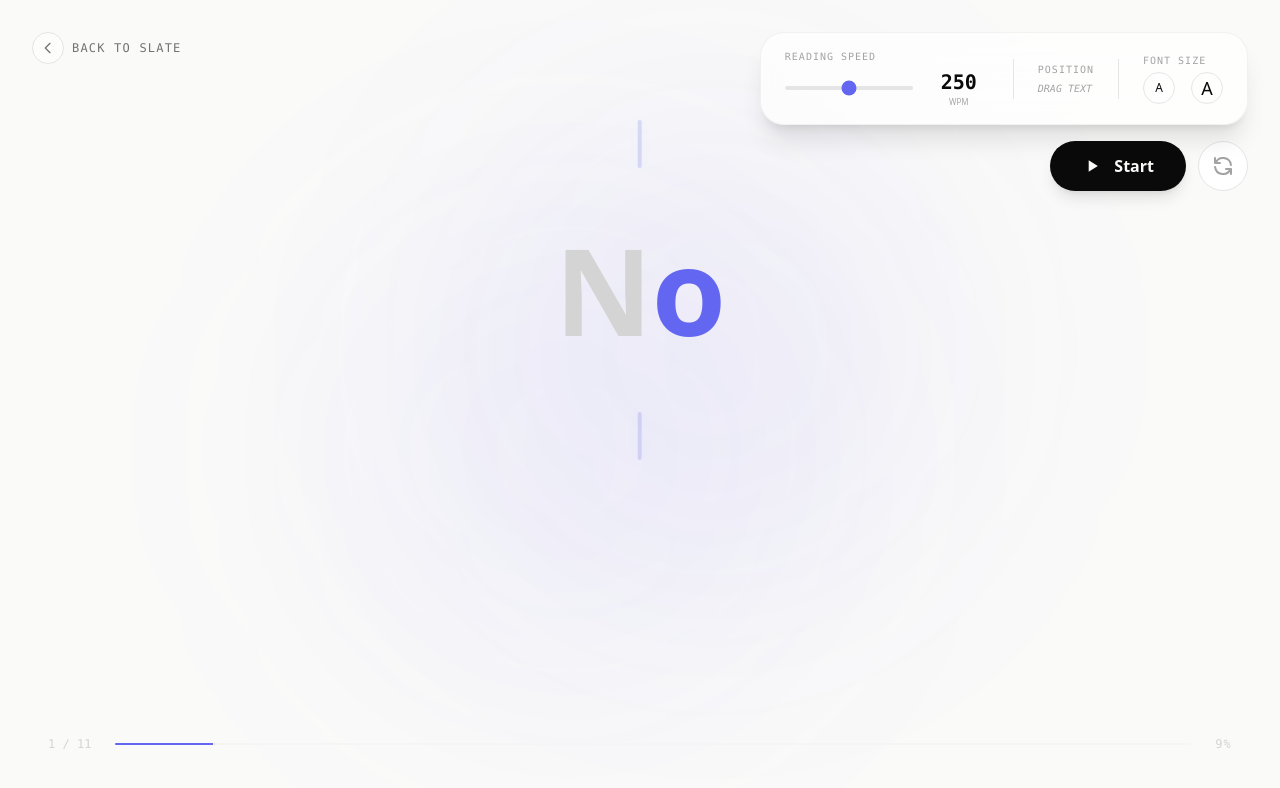
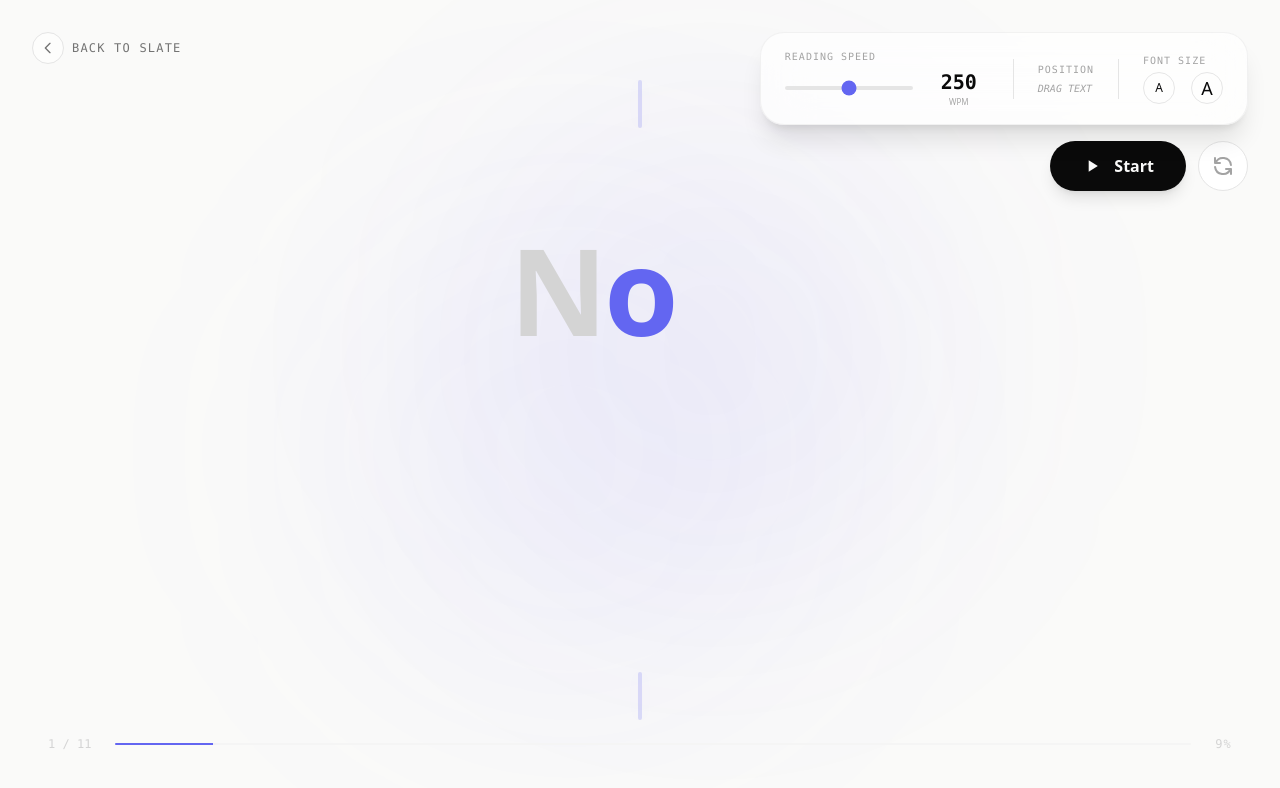
Before and after one commit to soheilfathalian/VAIRAL, a Next.js app: page /teleprompter in a window 1280 px wide. Shown: the top 788 px of the page. Built offline with nearby package versions, Linux system fonts and the light colour scheme.

Commit message:
feat(teleprompter): center focus letter, add pacing delays

```diff
--- a/app/teleprompter/page.tsx
+++ b/app/teleprompter/page.tsx
@@ -49,12 +49,27 @@ function Teleprompter() {
     }));
   }, [wpm, verticalPos, horizontalPos, fontSize]);
 
+  // Natural-reading delay multipliers
+  const getWordDelay = (word: string, baseMs: number): number => {
+    let multiplier = 1;
+
+    // Sentence-end pause (full stop, !, ?)
+    if (/[.!?]["')?]*$/.test(word)) multiplier *= 1.8;
+
+    // Long-word buffer: words > 8 chars get extra time proportional to extra length
+    const extraChars = Math.max(0, word.replace(/[^a-zA-Z]/g, "").length - 8);
+    if (extraChars > 0) multiplier *= 1 + Math.min(extraChars * 0.08, 1); // cap at 2×
+
+    return baseMs * multiplier;
+  };
+
   useEffect(() => {
     if (isPlaying && currentIndex < words.length) {
       const msPerWord = (60 / wpm) * 1000;
+      const delay = getWordDelay(words[currentIndex], msPerWord);
       timerRef.current = setTimeout(() => {
         setCurrentIndex((prev) => prev + 1);
-      }, msPerWord);
+      }, delay);
     } else if (currentIndex >= words.length) {
       setIsPlaying(false);
     }
@@ -110,9 +125,11 @@ function Teleprompter() {
 
   const currentWord = words[currentIndex] || "";
 
-  // Spritz-like focus point calculation
-  const getFocusIndex = (word: string) => {
-    const len = word.length;
+  // Spritz focus-letter: always sits at the same horizontal anchor.
+  // The focus index follows the Spritz formula (optimal recognition point).
+  const getFocusIndex = (word: string): number => {
+    // Strip trailing punctuation for length measurement
+    const len = word.replace(/[^a-zA-Z0-9]/g, "").length;
     if (len <= 1) return 0;
     if (len <= 5) return 1;
     if (len <= 9) return 2;
@@ -122,8 +139,8 @@ function Teleprompter() {
 
   const focusIndex = getFocusIndex(currentWord);
   const before = currentWord.slice(0, focusIndex);
-  const focus = currentWord.slice(focusIndex, focusIndex + 1);
-  const after = currentWord.slice(focusIndex + 1);
+  const focus  = currentWord.slice(focusIndex, focusIndex + 1);
+  const after  = currentWord.slice(focusIndex + 1);
 
   return (
     <div className={`fixed inset-0 bg-paper text-ink flex flex-col font-sans overflow-hidden transition-colors duration-300 ${isDragging ? 'bg-neutral-100' : 'bg-paper'}`}>
@@ -211,32 +228,32 @@ function Teleprompter() {
 
       {/* Main Display Area */}
       <div className="relative flex-1 cursor-move select-none" onMouseDown={onMouseDown}>
-         <div
-            className={`absolute flex justify-center items-center transition-all ${isDragging ? 'duration-0' : 'duration-500 ease-out'}`}
-            style={{
-              top: `${verticalPos}%`,
-              left: `${horizontalPos}%`,
-              transform: 'translateX(-50%)'
-            }}
-         >
-            <div className="relative flex items-center justify-center w-full px-12 group">
-                {/* Focus Guides */}
-                <div className={`absolute top-[-80px] left-1/2 -translate-x-1/2 flex flex-col items-center gap-1 transition-opacity ${isDragging ? 'opacity-40' : 'opacity-20'}`}>
+         {/* Focus guides — pinned to viewport center so they always align with the focus letter */}
+         <div className={`pointer-events-none fixed top-0 bottom-0 flex flex-col justify-between items-center py-[10vh] transition-opacity ${isDragging ? 'opacity-40' : 'opacity-20'}`} style={{ left: '50vw', transform: 'translateX(-50%)' }}>
              <div className="w-1 h-12 bg-accent rounded-full shadow-[0_0_15px_rgba(99,102,241,0.2)]" />
-                </div>
-                <div className={`absolute bottom-[-80px] left-1/2 -translate-x-1/2 flex flex-col items-center gap-1 transition-opacity ${isDragging ? 'opacity-40' : 'opacity-20'}`}>
              <div className="w-1 h-12 bg-accent rounded-full shadow-[0_0_15px_rgba(99,102,241,0.2)]" />
          </div>
 
-                {/* Spritz Word Display */}
+         <div
+            className={`absolute left-0 right-0 transition-all ${isDragging ? 'duration-0' : 'duration-300 ease-out'}`}
+            style={{ top: `${verticalPos}%` }}
+         >
+             {/* Spritz Word Display — CSS Grid 1fr / auto / 1fr
+                 The auto column (focus letter) is at exactly 50% of 100vw.
+                 No font-metric guessing needed. Works for i, w, m alike. */}
              {currentIndex < words.length ? (
                  <div
-                        className="font-bold tracking-tight text-center flex whitespace-nowrap"
-                        style={{ fontSize: `${fontSize}px` }}
+                     className="font-bold tracking-tight whitespace-nowrap w-screen"
+                     style={{
+                         fontSize: `${fontSize}px`,
+                         display: 'grid',
+                         gridTemplateColumns: '1fr auto 1fr',
+                         alignItems: 'baseline',
+                     }}
                  >
-                        <span className="text-right flex-1 pr-[0.02em] text-neutral-300">{before}</span>
-                        <span className="text-accent min-w-[0.3em]">{focus}</span>
-                        <span className="text-left flex-1 pl-[0.02em]">{after}</span>
+                     <span className="text-neutral-300" style={{ textAlign: 'right' }}>{before}</span>
+                     <span className="text-accent">{focus}</span>
+                     <span style={{ textAlign: 'left' }}>{after}</span>
                  </div>
                 ) : (
                     <div className="flex flex-col items-center gap-6">
@@ -246,9 +263,8 @@ function Teleprompter() {
                 )}
             </div>
          </div>
-      </div>
 
-      {/* Progress & Footer */}
+      {/* Progress + Footer */}
       <div className="absolute bottom-12 left-12 right-12 flex items-center gap-6 pointer-events-none">
          <span className="font-mono text-xs text-neutral-300 tabular-nums">{currentIndex + 1} / {words.length}</span>
          <div className="flex-1 h-[2px] bg-neutral-100 rounded-full overflow-hidden">
```
Lines whose indentation alone changed are shown as unchanged.
